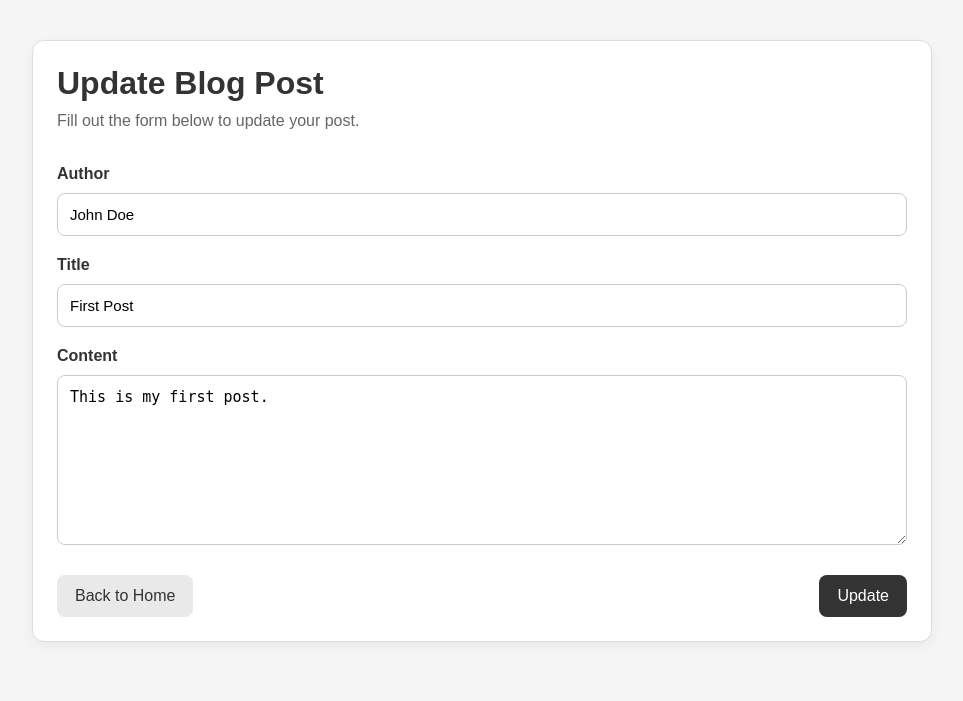
After one commit to haki36/Masterblog, a Flask app: page /update/1 in a window 1280 px wide. The commit adds this page. Shown: the top 701 px of the page, without its empty margins (158-1121 px from the left). Run offline with Flask 3, Linux system fonts and the light colour scheme.

Commit message:
feat: add update route and refactor post file handling

```diff
--- a/app.py
+++ b/app.py
@@ -1,15 +1,180 @@
+"""
+Simple Flask blog application using a JSON file as storage.
+
+This app supports the basic CRUD operations for blog posts:
+- Create new posts
+- Read and display all posts
+- Update existing posts
+- Delete posts
+
+The blog posts are stored in data/posts.json.
+"""
+
 import json
 import os
-from flask import Flask, render_template
+from flask import Flask, render_template, request, redirect, url_for
 
 app = Flask(__name__)
 
+POSTS_FILE = os.path.join(app.root_path, 'data', 'posts.json')
+
+
+def load_posts():
+    """
+    Load all blog posts from the JSON file.
+    Returns:
+        list: A list of blog post dictionaries.
+    Raises:
+        FileNotFoundError: If the JSON file does not exist.
+        json.JSONDecodeError: If the JSON file contains invalid JSON.
+    """
+    with open(POSTS_FILE, 'r', encoding='utf-8') as f:
+        return json.load(f)
+
+
+def save_posts(posts):
+    """
+    Save all blog posts to the JSON file.
+    Args:
+        posts (list): A list of blog post dictionaries to save.
+    Raises:
+        OSError: If the file cannot be written.
+    """
+    with open(POSTS_FILE, 'w', encoding='utf-8') as f:
+        json.dump(posts, f, indent=4)
+
+
 @app.route('/')
 def index():
-    file_path = os.path.join(app.root_path, 'data', 'posts.json')
-    with open(file_path, "r", encoding="utf-8") as f:
-        blog_posts = json.load(f)
+    """
+    Display the homepage with all blog posts.
+    Returns:
+        Response: Rendered index page with all posts,
+        or an error message if the JSON file is invalid.
+    """
+    try:
+        blog_posts = load_posts()
+    except FileNotFoundError:
+        blog_posts = []
+    except json.JSONDecodeError:
+        return "Error: posts.json is an invalid JSON.", 500
+
     return render_template('index.html', posts=blog_posts)
+
+
+@app.route('/add', methods=['GET', 'POST'])
+def add():
+    """
+    Display the add form and handle creation of a new blog post.
+    GET:
+        Render the form for creating a new post.
+    POST:
+        Read form data, create a new post, save it to the JSON file,
+        and redirect to the homepage.
+    Returns:
+        Response: Rendered add page, redirect to homepage,
+        or an error message if loading/saving fails.
+    """
+    if request.method == 'POST':
+        author = request.form.get('author')
+        title = request.form.get('title')
+        content = request.form.get('content')
+
+        try:
+            blog_posts = load_posts()
+        except FileNotFoundError:
+            blog_posts = []
+        except json.JSONDecodeError:
+            return "Error: posts.json is an invalid JSON.", 500
+
+        new_id = max(post['id'] for post in blog_posts) + 1 if blog_posts else 1
+
+        new_post = {
+            'id': new_id,
+            'author': author,
+            'title': title,
+            'content': content
+        }
+
+        blog_posts.append(new_post)
+
+        try:
+            save_posts(blog_posts)
+        except OSError:
+            return "Error: could not write to posts.json.", 500
+
+        return redirect(url_for('index'))
+
+    return render_template('add.html')
+
+
+@app.route('/delete/<int:post_id>')
+def delete(post_id):
+    """
+    Delete a blog post by its ID.
+    Args:
+        post_id (int): The ID of the post to delete.
+    Returns:
+        Response: Redirect to homepage after deletion,
+        or an error message if the file does not exist.
+    """
+    try:
+        blog_posts = load_posts()
+        blog_posts = [post for post in blog_posts if post['id'] != post_id]
+        save_posts(blog_posts)
+        return redirect(url_for('index'))
+    except FileNotFoundError:
+        return {"error": "JSON file not found"}, 500
+    except json.JSONDecodeError:
+        return "Error: posts.json is an invalid JSON.", 500
+    except OSError:
+        return "Error: could not write to posts.json.", 500
+
+
+@app.route('/update/<int:post_id>', methods=['GET', 'POST'])
+def update(post_id):
+    """
+    Display the update form and handle editing of an existing blog post.
+    Args:
+        post_id (int): The ID of the post to update.
+    GET:
+        Render the update form pre-filled with the current post data.
+    POST:
+        Update the selected post with the submitted form data,
+        save the changes, and redirect to the homepage.
+    Returns:
+        Response: Rendered update page, redirect to homepage,
+        404 if post is not found, or an error message if loading/saving fails.
+    """
+    try:
+        blog_posts = load_posts()
+    except FileNotFoundError:
+        return "Error: posts.json file not found.", 500
+    except json.JSONDecodeError:
+        return "Error: posts.json is an invalid JSON.", 500
+
+    post = None
+    for p in blog_posts:
+        if p['id'] == post_id:
+            post = p
+            break
+
+    if post is None:
+        return "Post not found", 404
+
+    if request.method == 'POST':
+        post['author'] = request.form.get('author')
+        post['title'] = request.form.get('title')
+        post['content'] = request.form.get('content')
+
+        try:
+            save_posts(blog_posts)
+        except OSError:
+            return "Error: could not write to posts.json.", 500
+
+        return redirect(url_for('index'))
+
+    return render_template('update.html', post=post)
 
 
 if __name__ == '__main__':
--- a/data/posts.json
+++ b/data/posts.json
@@ -10,5 +10,11 @@
         "author": "Jane Doe",
         "title": "Second Post",
         "content": "This is another post."
+    },
+    {
+        "id": 3,
+        "author": "Hakan",
+        "title": "first topic",
+        "content": "hey u this is my first post"
     }
 ]
--- /dev/null
+++ b/static/style.css
@@ -0,0 +1,141 @@
+body {
+    font-family: Arial, sans-serif;
+    background-color: #f5f5f5;
+    margin: 0;
+    padding: 40px 20px;
+    color: #333;
+}
+
+.container {
+    max-width: 900px;
+    margin: 0 auto;
+}
+
+h1 {
+    margin-top: 0;
+    margin-bottom: 10px;
+    color: #333;
+}
+
+.subtitle {
+    margin-top: 0;
+    margin-bottom: 25px;
+    color: #666;
+}
+
+.page-header {
+    display: flex;
+    justify-content: space-between;
+    align-items: center;
+    gap: 20px;
+    margin-bottom: 30px;
+    flex-wrap: wrap;
+}
+
+.primary-link,
+.secondary-button,
+button,
+.delete-link {
+    display: inline-block;
+    text-decoration: none;
+    border: none;
+    border-radius: 8px;
+    padding: 12px 18px;
+    font-size: 16px;
+    cursor: pointer;
+    transition: background-color 0.2s ease, transform 0.2s ease;
+}
+
+.primary-link,
+button {
+    background-color: #333;
+    color: white;
+}
+
+.primary-link:hover,
+button:hover {
+    background-color: #555;
+    transform: translateY(-1px);
+}
+
+.secondary-button {
+    background-color: #e9e9e9;
+    color: #333;
+}
+
+.secondary-button:hover {
+    background-color: #dcdcdc;
+    transform: translateY(-1px);
+}
+
+.delete-link {
+    background-color: #d9534f;
+    color: white;
+}
+
+.delete-link:hover {
+    background-color: #c9302c;
+    transform: translateY(-1px);
+}
+
+.post,
+.form-card {
+    background-color: #fff;
+    border: 1px solid #ddd;
+    padding: 24px;
+    margin-bottom: 20px;
+    border-radius: 12px;
+    box-shadow: 0 4px 12px rgba(0, 0, 0, 0.05);
+}
+
+.post h2 {
+    margin-top: 0;
+    margin-bottom: 10px;
+}
+
+.post .author {
+    color: #666;
+    margin-bottom: 15px;
+}
+
+.post-actions {
+    margin-top: 20px;
+    display: flex;
+    justify-content: flex-end;
+    gap: 12px;
+}
+
+.blog-form {
+    display: flex;
+    flex-direction: column;
+    gap: 10px;
+}
+
+.blog-form label {
+    font-weight: bold;
+    margin-top: 10px;
+}
+
+.blog-form input,
+.blog-form textarea {
+    width: 100%;
+    padding: 12px;
+    border: 1px solid #ccc;
+    border-radius: 8px;
+    font-size: 15px;
+    box-sizing: border-box;
+}
+
+.blog-form input:focus,
+.blog-form textarea:focus {
+    outline: none;
+    border-color: #666;
+}
+
+.form-actions {
+    display: flex;
+    justify-content: space-between;
+    gap: 15px;
+    margin-top: 20px;
+    flex-wrap: wrap;
+}
--- a/templates/index.html
+++ b/templates/index.html
@@ -11,7 +11,6 @@
         <div class="page-header">
             <div>
                 <h1>Welcome to My Flask Blog!</h1>
-                <p class="subtitle">Read the latest posts from our authors.</p>
             </div>
             <a class="primary-link" href="{{ url_for('add') }}">+ Add New Post</a>
         </div>
@@ -21,11 +20,12 @@
                 <h2>{{ post.title }}</h2>
                 <p class="author"><em>Written by: {{ post.author }}</em></p>
                 <p>{{ post.content }}</p>
+
                 <div class="post-actions">
+                    <a class="secondary-button" href="{{ url_for('update', post_id=post['id']) }}">Update Post</a>
                     <a class="delete-link" href="{{ url_for('delete', post_id=post['id']) }}">Delete Post</a>
                 </div>
             </div>
-
         {% endfor %}
     </div>
 </body>
--- /dev/null
+++ b/templates/update.html
@@ -0,0 +1,33 @@
+<!DOCTYPE html>
+<html lang="en">
+<head>
+    <meta charset="UTF-8">
+    <meta name="viewport" content="width=device-width, initial-scale=1.0">
+    <title>Update Blog Post</title>
+    <link rel="stylesheet" href="{{ url_for('static', filename='style.css') }}">
+</head>
+<body>
+    <div class="container">
+        <div class="form-card">
+            <h1>Update Blog Post</h1>
+            <p class="subtitle">Fill out the form below to update your post.</p>
+
+            <form action="{{ url_for('update', post_id=post['id']) }}" method="POST" class="blog-form">
+                <label for="author">Author</label>
+                <input type="text" id="author" name="author" value="{{ post['author'] }}" required>
+
+                <label for="title">Title</label>
+                <input type="text" id="title" name="title" value="{{ post['title'] }}" required>
+
+                <label for="content">Content</label>
+                <textarea id="content" name="content" rows="8" required>{{ post['content'] }}</textarea>
+
+                <div class="form-actions">
+                    <a class="secondary-button" href="{{ url_for('index') }}">Back to Home</a>
+                    <button type="submit">Update</button>
+                </div>
+            </form>
+        </div>
+    </div>
+</body>
+</html>
```
